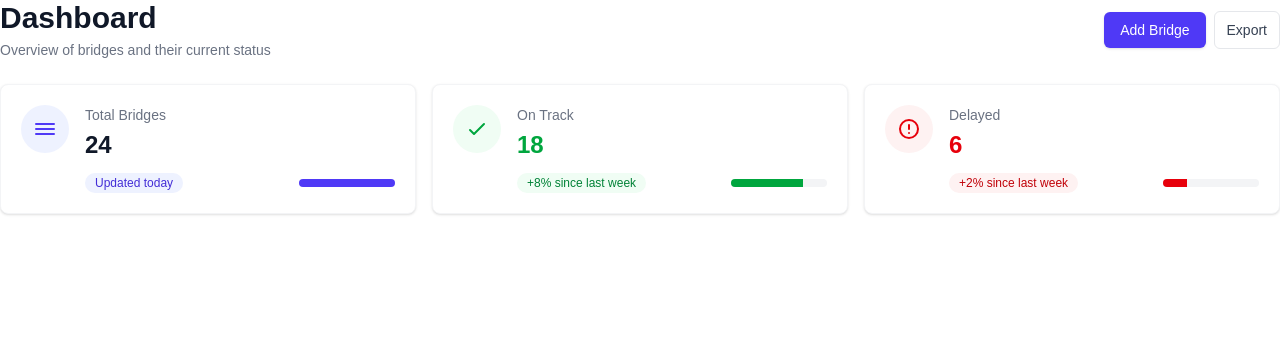
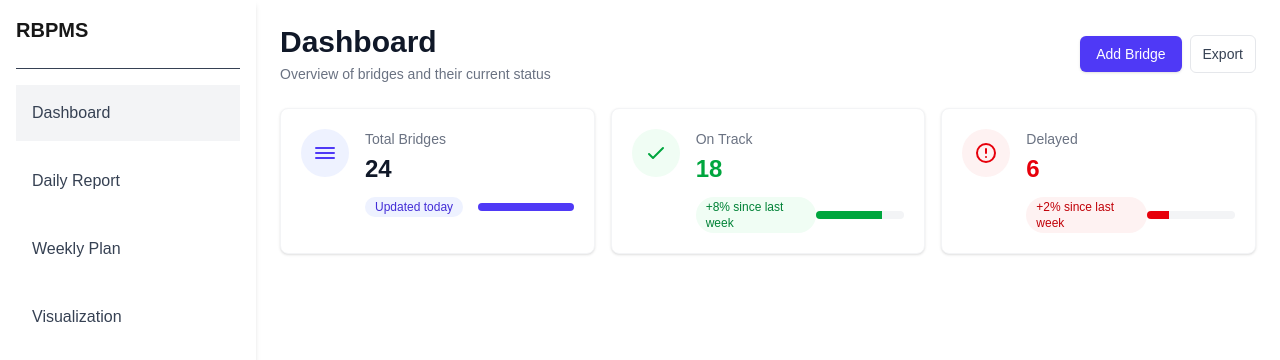
Before and after one commit to AOS2019/rbpms_frontend, a Next.js app: page /dashboard in a window 1280 px wide. Shown: the top 360 px of the page. Built offline with nearby package versions, Linux system fonts and the light colour scheme.

Commit message:
modified layout page

```diff
--- a/src/app/layout.tsx
+++ b/src/app/layout.tsx
@@ -13,21 +13,45 @@ const geistMono = Geist_Mono({
 });
 
 export const metadata: Metadata = {
-  title: "Create Next App",
-  description: "Generated by create next app",
+  title: "RBPMS - Researcher’s Business Performance Management System",
+  description: "An integrated, data-driven platform that automates bridge construction planning, tracks daily site activities, manages resources, and delivers real-time analytics and visual progress insights for railway infrastructure projects",
 };
 
-export default function RootLayout({
-  children,
-}: Readonly<{
-  children: React.ReactNode;
-}>) {
+// export default function RootLayout({
+//   children,
+// }: Readonly<{
+//   children: React.ReactNode;
+// }>) {
+//   return (
+//     <html
+//       lang="en"
+//       className={`${geistSans.variable} ${geistMono.variable} h-full antialiased`}
+//     >
+//       <body className="min-h-full flex flex-col">{children}</body>
+//     </html>
+//   );
+// }
+
+export default function RootLayout({ children }: { children: React.ReactNode }) {
   return (
-    <html
-      lang="en"
-      className={`${geistSans.variable} ${geistMono.variable} h-full antialiased`}
-    >
-      <body className="min-h-full flex flex-col">{children}</body>
+    <html lang="en">
+      <body className="bg-gray-100">
+        <div className="flex">
+          {/* Sidebar */}
+          <aside className="w-64 bg-white h-screen shadow-md p-4">
+            <h1 className="text-xl font-bold mb-6">RBPMS</h1>
+            <nav className="space-y-3 border-t pt-4 text-gray-700">
+              <a href="/dashboard" className="block p-4 bg-gray-100 hover:bg-gray-200">Dashboard</a>
+              <a href="/daily-report" className="block p-4 hover:bg-gray-200">Daily Report</a>
+              <a href="/weekly-plan" className="block p-4 hover:bg-gray-200">Weekly Plan</a>
+              <a href="/visualization" className="block p-4 hover:bg-gray-200">Visualization</a>
+            </nav>
+          </aside>
+
+          {/* Main Content */}
+          <main className="flex-1 p-6">{children}</main>
+        </div>
+      </body>
     </html>
   );
 }
```
